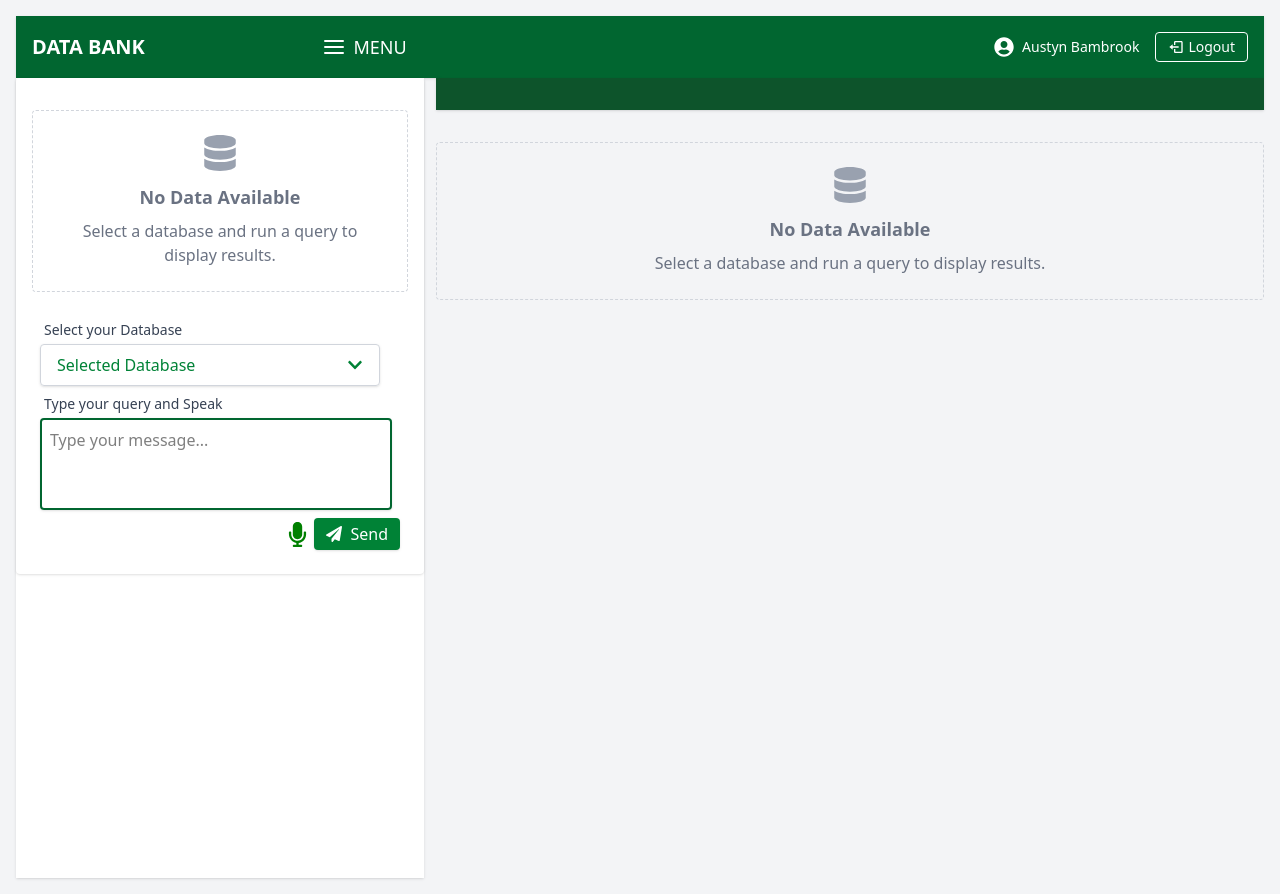
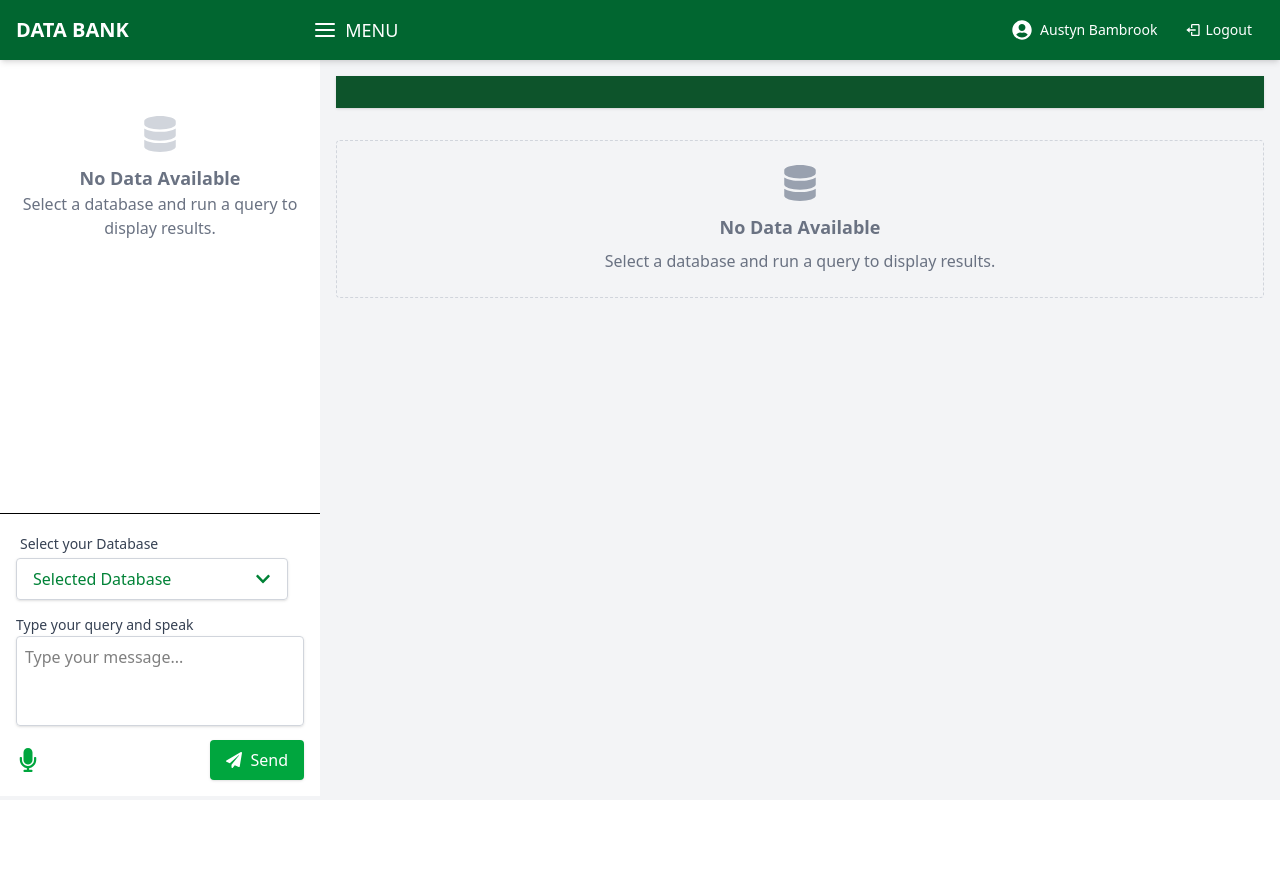
Before and after one commit to manjuCapg/Payment-bank-app, a React (Vite) app: page / in a window 1280 px wide. After the commit the page ends 800 px from the top, so only its background shows below. Built offline with nearby package versions, Linux system fonts and the light colour scheme.

Commit message:
latest changes

```diff
--- a/src/App.jsx
+++ b/src/App.jsx
@@ -11,15 +11,15 @@ function App() {
   const [query, setQuery] = useState("");
   const [chatHistory, setChatHistory] = useState([]);
   const [responseData, setResponseData] = useState(null);
+  const [sidebarOpen, setSidebarOpen] = useState(true); // NEW
 
   const handleSend = () => {
     if (!query.trim()) return;
 
-    //Add user query to chat history
     const updatedHistory = [...chatHistory, { text: query, isUser: true }];
     setChatHistory(updatedHistory);
     setQuery("");
-    // Simulate API response
+
     setTimeout(() => {
       setChatHistory((prev) => [
         ...prev,
@@ -30,10 +30,21 @@ function App() {
   };
 
   return (
-    <div className="min-h-screen bg-gray-100 p-4">
-      <Header />
-      <div className="grid grid-cols-1 md:grid-cols-4 lg:grid-cols-3 gap-3 h-full">
-        <div className="lg:col-span-1">
+    <div className="min-h-screen bg-gray-100 ">
+      <Header
+        onToggleSidebar={() => {
+          console.log("Toggle Sidebar", sidebarOpen);
+          setSidebarOpen(!sidebarOpen);
+        }}
+      />
+
+      <div className="flex">
+        {/* Sidebar */}
+        <div
+          className={`transition-all duration-300 ease-in-out ${
+            sidebarOpen ? "w-80" : "w-0"
+          } overflow-hidden`}
+        >
           <Sidebar
             query={query}
             onSend={handleSend}
@@ -41,7 +52,8 @@ function App() {
             chatHistory={chatHistory}
           />
         </div>
-        <div className="lg:col-span-2 md:col-span-1 space-y-8">
+        {/* Main Content */}
+        <div className="flex-1 p-4 space-y-8 ">
           <Instructions />
           <QueryBox sqlQuery={responseData?.sqlQuery} />
           <DataTable data={responseData?.tabularData} />
--- a/src/components/DbSelection.jsx
+++ b/src/components/DbSelection.jsx
@@ -10,9 +10,9 @@ const DbSelection = ({ onDbChange }) => {
   }, [selected, onDbChange]); // Call onDbChange when selected changes
 
   return (
-    <div className="relative text-left w-85">
+    <div className="relative text-left w-68">
       {" "}
-      {/* Set a fixed width */}
+      {/* Set a fixed width */} {/* Set a fixed width */}
       <div className="m-1 text-sm font-medium text-gray-700">
         Select your Database
       </div>
--- a/src/components/Header.jsx
+++ b/src/components/Header.jsx
@@ -1,38 +1,35 @@
-import React from "react";
 import { FiMenu } from "react-icons/fi";
 import { FaUserCircle } from "react-icons/fa";
 import { BiLogOut } from "react-icons/bi";
 
-export const Header = () => {
+export const Header = ({ onToggleSidebar }) => {
   return (
-    <div className="flex items-center bg-green-800 p-4  shadow w-full">
-      {/* Left: Logo (20%) */}
+    <div className="flex items-center bg-green-800 p-4 w-full shadow-md sticky top-0 z-50">
+      {/* Left: Logo */}
       <div className="w-1/4">
         <h1 className="text-xl font-semibold text-white text-left">
           DATA BANK
         </h1>
       </div>
 
-      {/* Right: Menu + User Info (80%) */}
+      {/* Right: Menu + User Info */}
       <div className="w-4/5 flex justify-between items-center">
-        {/* Menu (40% of right) */}
         <div className="w-1/2 flex items-center">
-          <button className="flex items-center text-white hover:text-gray-200">
+          <button
+            onClick={onToggleSidebar}
+            className="flex items-center text-white hover:text-gray-200"
+          >
             <FiMenu className="text-2xl" />
             <span className="ml-2 text-lg">MENU</span>
           </button>
         </div>
 
-        {/* User Info + Logout (40% of right) */}
         <div className="w-1/2 flex justify-end items-center space-x-4">
           <div className="flex items-center space-x-2 text-white">
             <FaUserCircle className="text-xl" />
             <span className="text-sm">Austyn Bambrook</span>
           </div>
-          <button
-            className="flex items-center border-1
-           px-3 py-1 rounded text-white hover:bg-gray-700"
-          >
+          <button className="flex items-center px-3 py-1 rounded text-white hover:bg-gray-700">
             <BiLogOut className="mr-1" />
             <span className="text-sm">Logout</span>
           </button>
--- a/src/components/Sidebar.jsx
+++ b/src/components/Sidebar.jsx
@@ -1,9 +1,4 @@
-import {
-  FaMicrophone,
-  FaPaperPlane,
-  FaExclamationTriangle,
-  FaDatabase,
-} from "react-icons/fa";
+import { FaMicrophone, FaPaperPlane, FaDatabase } from "react-icons/fa";
 import DbSelection from "./DbSelection";
 import React, { useState } from "react";
 
@@ -27,65 +22,66 @@ const Sidebar = ({ query, setQuery, onSend, chatHistory }) => {
       setError("");
     }
 
-    console.log("Form submitted with query:", query);
+    onSend(); // Trigger the send function
   };
+
   return (
-    <div className="bg-white  shadow space-y-4 h-screen">
-      <div className=" gap-2 bg-white p-2 rounded shadow flex flex-col">
-        <div className="flex-1 overflow-y-auto px-2 space-y-2">
-          {chatHistory?.map((msg, index) => (
+    <div className="flex flex-col h-[calc(100vh-4rem)]  bg-white shadow">
+      {/* Chat messages */}
+      <div className="flex-1 overflow-y-auto p-4 space-y-3">
+        {chatHistory?.length > 0 ? (
+          chatHistory.map((msg, index) => (
             <div
               key={index}
-              className={`flex ${msg.isUser ? "justify-start" : "justify-end"}`}
+              className={`flex ${msg.isUser ? "justify-end" : "justify-start"}`}
             >
               <div
-                className={`p-2 rounded shadow max-w-xs ${
+                className={`px-4 py-2 rounded-lg max-w-md shadow ${
                   msg.isUser
-                    ? "bg-green-700 text-white"
-                    : "bg-gray-200 text-gray-800"
+                    ? "bg-green-600 text-white"
+                    : "bg-gray-100 text-gray-800"
                 }`}
               >
                 {msg.text}
               </div>
             </div>
-          ))}
-          {chatHistory.length === 0 && (
-            <div className="mt-6 p-6 border border-dashed border-gray-300 rounded text-center text-gray-500">
-              <FaDatabase className="text-4xl text-gray-400 mx-auto mb-3" />
-              <h3 className="text-lg font-semibold mb-2">No Data Available</h3>
+          ))
+        ) : (
+          <div className="mt-10 text-center text-gray-500">
+            <FaDatabase className="text-4xl mx-auto mb-3 text-gray-300" />
+            <h3 className="text-lg font-semibold">No Data Available</h3>
             <p>Select a database and run a query to display results.</p>
           </div>
         )}
       </div>
 
-        <div className=" p-2 m-2 rounded flex flex-col space-x-2">
+      {/* Input area */}
+      <div className="border-t p-4 bg-white sticky bottom-0">
         <DbSelection onDbChange={setSelectedDb} />
-
-          <form onSubmit={handleSubmit} className="flex flex-col space-x-2">
-            <label
-              htmlFor=""
-              className="m-1 mt-2 text-sm font-medium text-gray-700"
-            >
-              Type your query and Speak
+        <form onSubmit={handleSubmit} className="mt-3 space-y-2">
+          <label className="text-sm font-medium text-gray-700">
+            Type your query and speak
           </label>
           <textarea
-              className={`p-2  border-green-800 rounded border-2 shadow  mb-2 resize-none bg-white outline-none text-black
-            focus:outline-none focus:ring-2 focus:ring-green-700 `}
-              name="query"
-              placeholder="Type your message..."
-              id="query"
+            className="w-full p-2 border border-gray-300 rounded shadow-sm resize-none focus:ring-2 focus:ring-green-600 focus:outline-none"
             rows={3}
             value={query}
             onChange={(e) => setQuery(e.target.value)}
-            ></textarea>
-
-            <div className="flex justify-end">
-              <button className="">
-                <FaMicrophone size={25} color="green" className="mr-1" />
+            placeholder="Type your message..."
+          />
+          {error && (
+            <div className="text-red-600 text-sm flex items-center gap-1">
+              <FaDatabase />
+              {error}
+            </div>
+          )}
+          <div className="flex justify-between items-center">
+            <button type="button">
+              <FaMicrophone size={24} className="text-green-600" />
             </button>
             <button
-                onClick={onSend}
-                className="bg-green-700 text-white px-3 py-1 rounded shadow flex items-center space-x-2"
+              type="submit"
+              className="bg-green-600 text-white px-4 py-2 rounded shadow flex items-center gap-2"
             >
               <FaPaperPlane />
               <span>Send</span>
@@ -94,7 +90,6 @@ const Sidebar = ({ query, setQuery, onSend, chatHistory }) => {
         </form>
       </div>
     </div>
-    </div>
   );
 };
 
--- a/src/data/mockResponse.ts
+++ b/src/data/mockResponse.ts
@@ -2,7 +2,13 @@ const mockResponse ={
   "chatResponse": "Fashion items are a hit in Manchester, especially among mid-income customers. Here’s what they’re buying.",
   "tabularData": [
     {"ProductID": "P010", "ItemName": "Leather Jacket", "MerchantName": "StyleHub", "QuantitySold": 150, "AvgDiscount": "8%"},
-    {"ProductID": "P011", "ItemName": "Sneakers", "MerchantName": "UrbanFeet", "QuantitySold": 200, "AvgDiscount": "5%"}
+    {"ProductID": "P011", "ItemName": "Sneakers", "MerchantName": "UrbanFeet", "QuantitySold": 200, "AvgDiscount": "5%"},
+     {"ProductID": "P012", "ItemName": "Leather Jacket", "MerchantName": "StyleHub", "QuantitySold": 150, "AvgDiscount": "8%"},
+    {"ProductID": "P013", "ItemName": "Sneakers", "MerchantName": "UrbanFeet", "QuantitySold": 200, "AvgDiscount": "5%"},
+    {"ProductID": "P014", "ItemName": "Designer Handbag", "MerchantName": "ChicBoutique", "QuantitySold": 120, "AvgDiscount": "10%"},
+    {"ProductID": "P015", "ItemName": "Wool Coat", "MerchantName": "WinterWear", "QuantitySold": 100, "AvgDiscount": "12%"},
+    {"ProductID": "P016", "ItemName": "Fashion Scarf", "MerchantName": "StyleHub", "QuantitySold": 180, "AvgDiscount": "6%"},
+    {"ProductID": "P017", "ItemName": "Trendy Sunglasses", "MerchantName": "UrbanFeet", "QuantitySold": 160, "AvgDiscount": "7%"}
   ],
   "sqlQuery": "SELECT p.ProductID, p.ItemName, m.MerchantName, SUM(t.Quantity) AS QuantitySold, AVG(t.DiscountApplied) AS AvgDiscount FROM Transactions t JOIN CustomerDetails c ON t.CustomerID = c.CustomerID JOIN ProductDetails p ON t.ProductID = p.ProductID JOIN MerchantDetails m ON t.MerchantID = m.MerchantID WHERE c.Location = 'Manchester' AND c.IncomeBracket = 'Medium' AND p.Category = 'Fashion' GROUP BY p.ProductID, p.ItemName, m.MerchantName ORDER BY QuantitySold DESC;"
 }
```
Also changed, not shown: src/components/DataTable.jsx (+12 -17 lines). Lines whose indentation alone changed are shown as unchanged.
